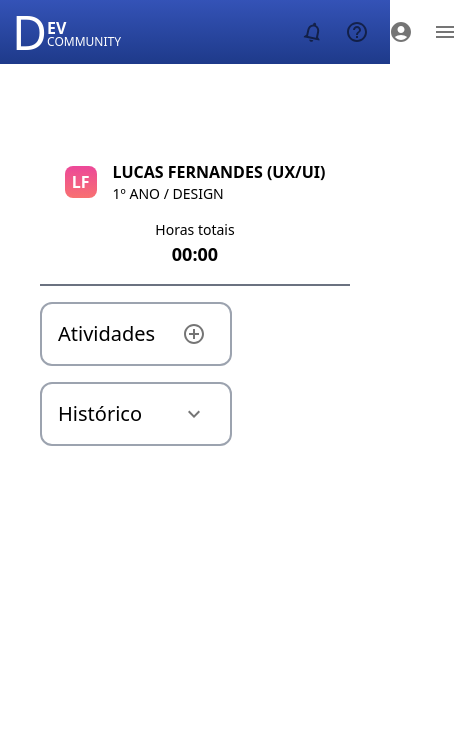
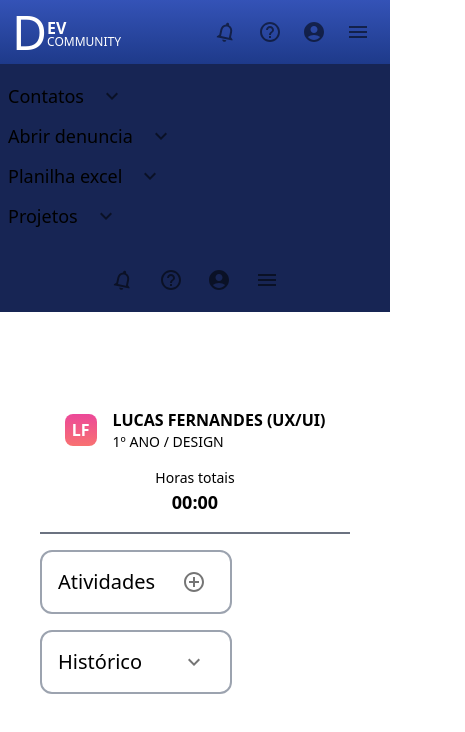
Before and after one commit to Maua-Dev/portal_interno_front, a Next.js app: page / in a window 390 px wide. Shown: the top 732 px of the page, 465 px wide, since content can reach past the window. Built offline with nearby package versions, Linux system fonts and the light colour scheme.

Commit message:
Navbar responsive done

```diff
--- a/src/app/components/Navbar.tsx
+++ b/src/app/components/Navbar.tsx
@@ -5,13 +5,15 @@ import NotificationsNoneIcon from '@mui/icons-material/NotificationsNone'
 import HelpOutlineIcon from '@mui/icons-material/HelpOutline'
 import AccountCircleIcon from '@mui/icons-material/AccountCircle'
 import MenuIcon from '@mui/icons-material/Menu'
-import { DefaultIconButton } from './little-components/Buttons'
+import { DefaultIconButton, NavBarButton } from './little-components/Buttons'
 import { useState } from 'react'
 
 export default function NavBar() {
   const [HoveredButtonIndex, setHoveredButtonIndex] = useState<number | null>(
     null
   )
+
+  const [isOpen, setOpen] = useState(false)
 
   const linksList = [
     {
@@ -62,8 +64,13 @@ export default function NavBar() {
     setHoveredButtonIndex(null)
   }
 
+  const handleHamburguerClick = () => {
+    setOpen(!isOpen)
+  }
+
   return (
-    <div className="flex h-full items-center justify-between bg-gradient-to-t from-blue-900 to-blue-800/90 pl-3 pr-2 text-white lg:pl-11">
+    <div className="flex-col">
+      <div className="flex h-full items-center justify-between bg-gradient-to-t from-blue-900 to-blue-800/90 pl-3 pr-3 text-white lg:pl-11">
         <div className="flex gap-12">
           <div className="flex pb-2 pt-2">
             <h1 className="text-5xl">D</h1>
@@ -74,31 +81,21 @@ export default function NavBar() {
               <h3 className="text-xs leading-none">COMMUNITY</h3>
             </div>
           </div>
-        <div className="m-0 flex gap-5">
+          <div className="m-0 flex gap-5  max-[950px]:hidden">
             {linksList.map((link, index) => {
               return (
-              <button
+                <NavBarButton
                   key={index}
-                className="flex px-2 pb-1 hover:bg-white hover:text-blue-900"
+                  link_id={link.id}
+                  hovered_button_id={HoveredButtonIndex}
+                  link_text={link.text}
                   onMouseEnter={() => {
-                  handleButtonHovered(link.id)
+                    return handleButtonHovered
                   }}
-                onMouseLeave={handleButtonLeave}
-              >
-                <p className="mt-auto flex items-center justify-center gap-2 text-lg font-light max-[950px]:hidden">
-                  {link.text}
-                  <DefaultIconButton
-                    style={
-                      HoveredButtonIndex == link.id
-                        ? 'text-blue-900'
-                        : 'text-white'
-                    }
-                    key={index}
-                  >
-                    <KeyboardArrowDownIcon />
-                  </DefaultIconButton>
-                </p>
-              </button>
+                  onMouseLeave={() => {
+                    return handleButtonLeave
+                  }}
+                />
               )
             })}
           </div>
@@ -107,6 +104,7 @@ export default function NavBar() {
           {iconsList.map((icon, index) => {
             return (
               <DefaultIconButton
+                onClick={() => {}}
                 style="text-white max-[950px]:hidden"
                 key={index}
               >
@@ -114,10 +112,67 @@ export default function NavBar() {
               </DefaultIconButton>
             )
           })}
-        <DefaultIconButton style="text-white min-[950px]:hidden" key={''}>
+          <DefaultIconButton
+            onClick={handleHamburguerClick}
+            style="text-white min-[950px]:hidden"
+            key={''}
+          >
             <MenuIcon />
           </DefaultIconButton>
         </div>
       </div>
+      <div
+        className={
+          isOpen
+            ? 'relative h-0 duration-700'
+            : 'h-fit flex-col justify-evenly gap-3 bg-blue-950 py-3 duration-500 min-[950px]:hidden'
+        }
+      >
+        <div className="flex-col">
+          {linksList.map((link, index) => {
+            return (
+              <NavBarButton
+                key={index}
+                link_id={link.id}
+                hovered_button_id={HoveredButtonIndex}
+                link_text={link.text}
+                onMouseEnter={() => {
+                  return handleButtonHovered
+                }}
+                onMouseLeave={() => {
+                  return handleButtonLeave
+                }}
+              />
+            )
+          })}
+        </div>
+        <div>
+          <div
+            className={
+              isOpen ? 'hidden' : 'mt-6 flex items-center justify-center gap-2'
+            }
+          >
+            {iconsList.map((icon, index) => {
+              return (
+                <DefaultIconButton
+                  onClick={() => {}}
+                  style="text-white min-[950px]:hidden"
+                  key={index}
+                >
+                  {icon.icon_name}
+                </DefaultIconButton>
+              )
+            })}
+            <DefaultIconButton
+              onClick={handleHamburguerClick}
+              style="text-white max-[950px]:hidden"
+              key={''}
+            >
+              <MenuIcon />
+            </DefaultIconButton>
+          </div>
+        </div>
+      </div>
+    </div>
   )
 }
--- a/src/app/components/little-components/Buttons.tsx
+++ b/src/app/components/little-components/Buttons.tsx
@@ -1,17 +1,67 @@
 import { IconButton } from '@mui/material'
+import KeyboardArrowDownIcon from '@mui/icons-material/KeyboardArrowDown'
 import { ReactNode } from 'react'
 
 interface DefaultIconButtonProps {
   children: ReactNode
   style: string
+  onClick: () => void
 }
 
-const DefaultIconButton = ({ children, style }: DefaultIconButtonProps) => {
+const DefaultIconButton = ({
+  children,
+  style,
+  onClick
+}: DefaultIconButtonProps) => {
   return (
-    <IconButton disableRipple className={'p-0 hover:bg-transparent ' + style}>
+    <IconButton
+      onClick={onClick}
+      disableRipple
+      className={'p-0 hover:bg-transparent ' + style}
+    >
       {children}
     </IconButton>
   )
 }
 
-export { DefaultIconButton }
+interface NavbarButtonProps {
+  key: number
+  link_id: number
+  hovered_button_id: number | null
+  link_text: string
+  onMouseEnter: (id: number) => {}
+  onMouseLeave: () => {}
+}
+
+const NavBarButton = ({
+  key,
+  link_id,
+  hovered_button_id,
+  link_text,
+  onMouseEnter,
+  onMouseLeave
+}: NavbarButtonProps) => {
+  return (
+    <button
+      key={key}
+      className="flex px-2 hover:bg-white hover:text-blue-900"
+      onMouseEnter={() => {
+        onMouseEnter(link_id)
+      }}
+      onMouseLeave={onMouseLeave}
+    >
+      <p className="mt-auto flex items-center justify-center gap-2 text-lg font-light">
+        {link_text}
+        <DefaultIconButton
+          onClick={() => {}}
+          style={hovered_button_id == link_id ? 'text-blue-900' : 'text-white'}
+          key={key}
+        >
+          <KeyboardArrowDownIcon />
+        </DefaultIconButton>
+      </p>
+    </button>
+  )
+}
+
+export { DefaultIconButton, NavBarButton }
```
Lines whose indentation alone changed are shown as unchanged.
